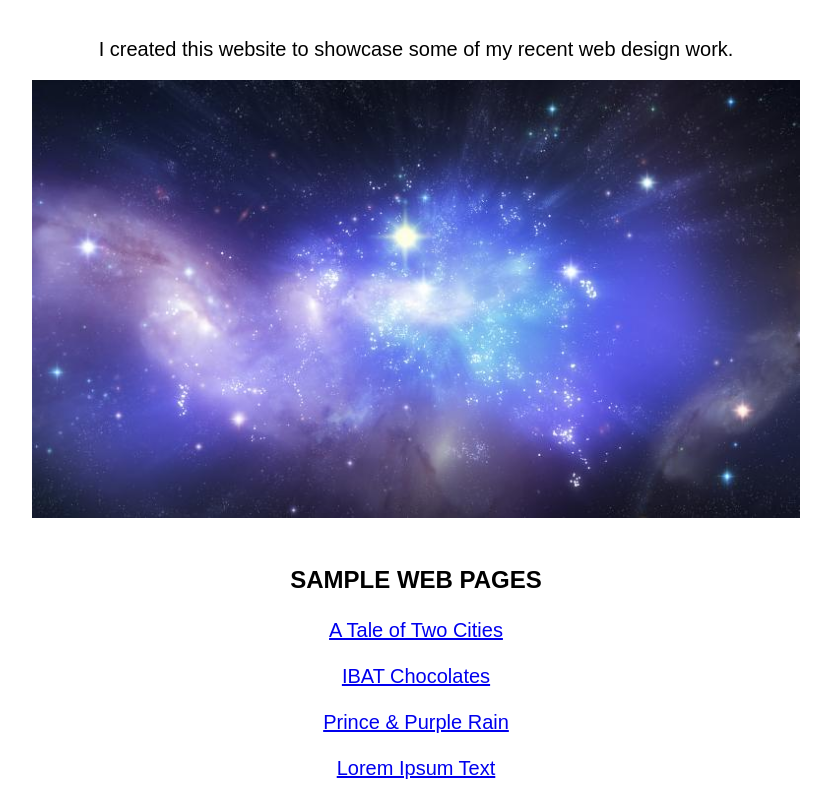
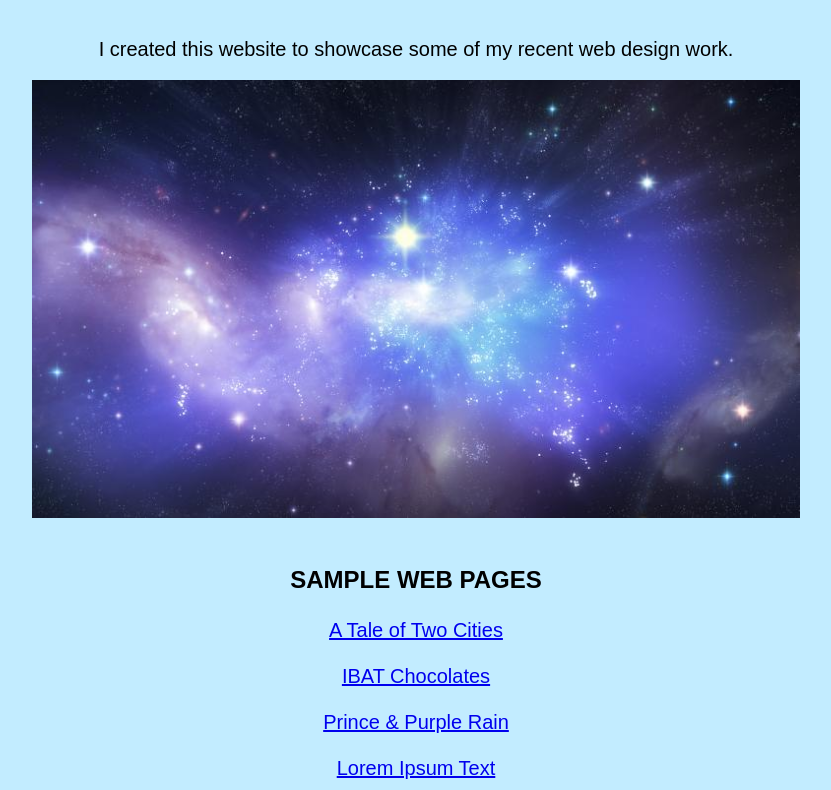
Before and after one commit to ThomasPinglot/ThomasPinglot.github.io, a plain HTML site: page index.html in a window 1280 px wide. Shown: the part 221-1011 px from the top of the page, without its empty margins (224-1055 px from the left). Drawn offline with Linux system fonts and the light colour scheme.

Commit message:
Add files via upload

```diff
--- a/assets/css/global.css
+++ b/assets/css/global.css
@@ -15,6 +15,8 @@ input, button, textarea, select { font: inherit }
 
 /* Mobiles */
 @media (max-width: 767px) { body { padding: 12% 8% } }
+
+body {background-color: #c2ecff }
 
 body {
     text-align: center;
```
